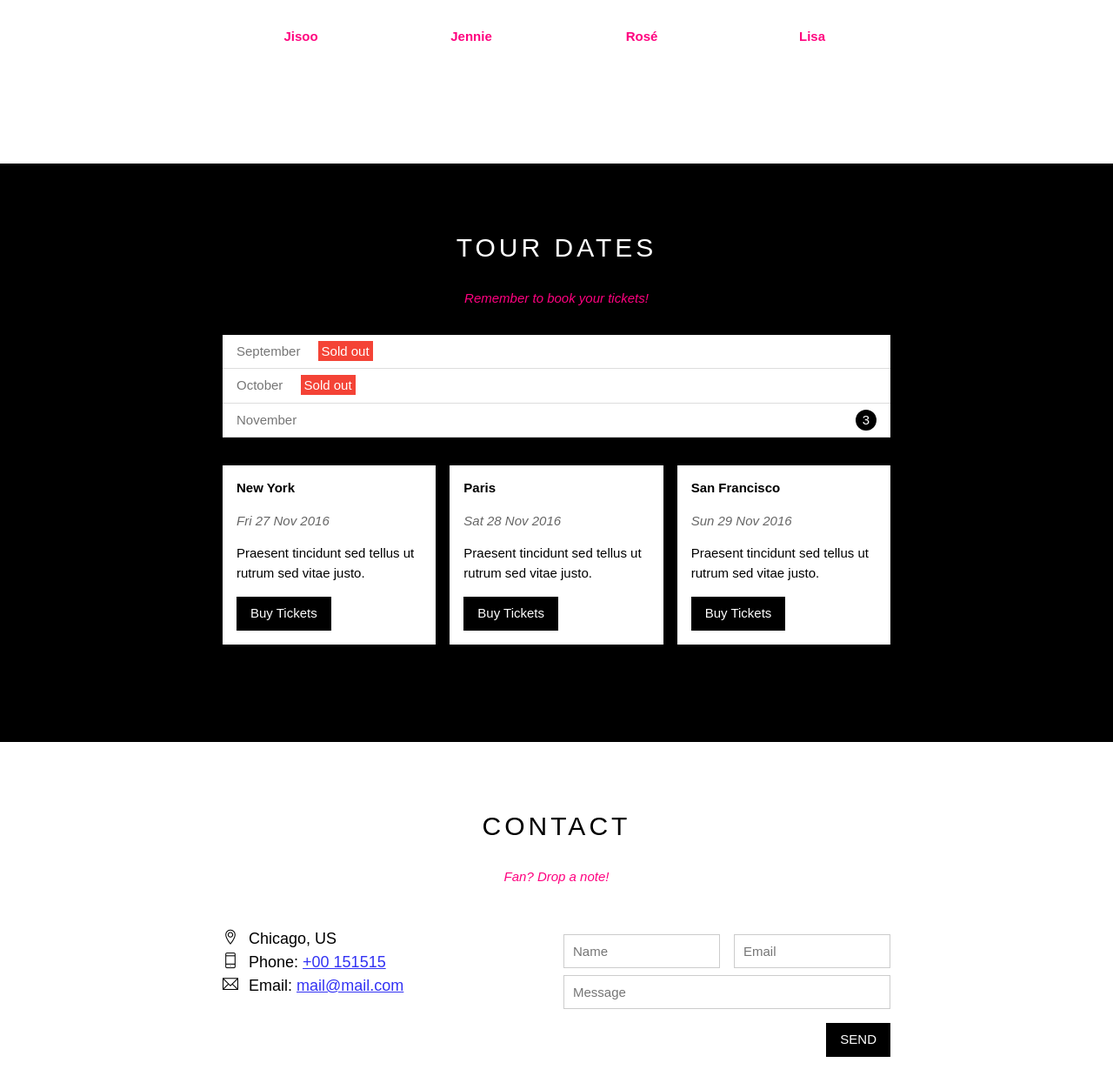
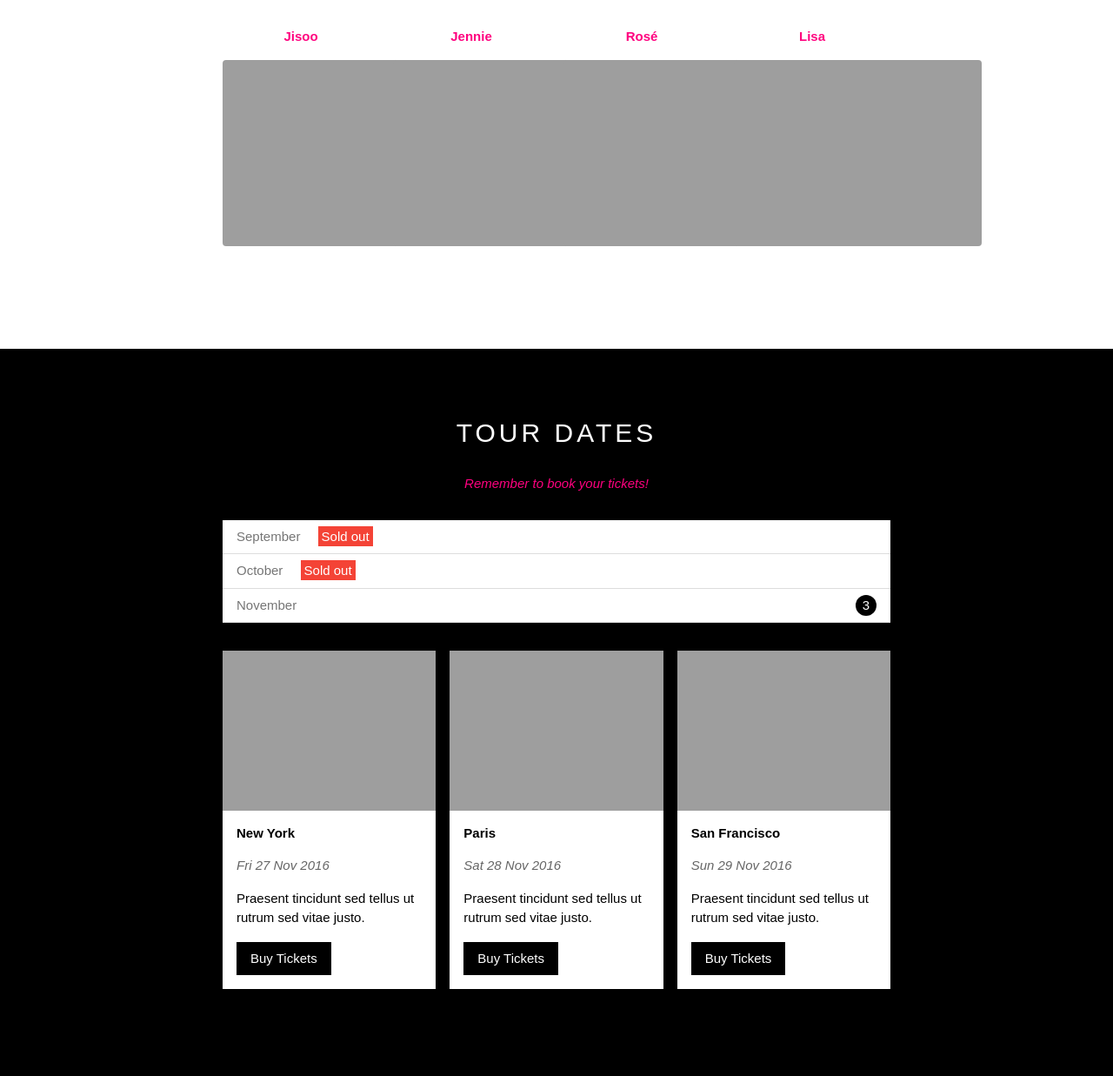
Before and after one commit to Bao-Tien/BlackPink-band, a plain HTML site: page index.html in a window 1280 px wide. Shown: the part 1043-2280 px from the top of the page at 87% size. Drawn offline with Linux system fonts and the light colour scheme; the site is published under a folder, as on GitHub Pages, so addresses that start at the root find nothing.

Commit message:
fix error of path image

```diff
--- a/assets/css/style.css
+++ b/assets/css/style.css
@@ -166,7 +166,7 @@ html {
 #slider {
     margin-top: 46px;
     padding-top: 50%;
-    background: url('/assets/image/sliders/slide.jpg') top center / cover no-repeat;
+    background: url('../image/sliders/slide.jpg') top center / cover no-repeat;
     position: relative;
     /* opacity: 0.9; */
 }
--- a/index.html
+++ b/index.html
@@ -7,7 +7,7 @@
     <link rel="stylesheet" href="./assets/css/style.css">
     <link rel="stylesheet" href="./assets/css/responsive.css">
     <link rel="stylesheet" href="./assets/fonts/themify-icons/themify-icons.css">
-    <link rel="icon" type="image/x-icon" href="/assets/image/logo/blackpink.webp">
+    <link rel="icon" type="image/x-icon" href="./assets/image/logo/blackpink.webp">
     <title>Blackpink</title>
 </head>
 <body>
@@ -73,25 +73,25 @@
                             <div class="member-name">
                                 Jisoo
                             </div>
-                            <img src="/assets/image/members/jiso2.jpg" alt="" class="member-image">
+                            <img src="./assets/image/members/jiso2.jpg" alt="" class="member-image">
                         </div>
                         <div class="member-item text-center col col-four s-col-full">
                             <div class="member-name">
                                 Jennie
                             </div>
-                            <img src="/assets/image/members/jennie2.jpg" alt="" class="member-image">
+                            <img src="./assets/image/members/jennie2.jpg" alt="" class="member-image">
                         </div>
                         <div class="member-item text-center col col-four s-col-full">
                             <div class="member-name">
                                 Rosé
                             </div>
-                            <img src="/assets/image/members/rose5.jpg" alt="" class="member-image">
+                            <img src="./assets/image/members/rose5.jpg" alt="" class="member-image">
                         </div>
                         <div class="member-item text-center col col-four s-col-full">
                             <div class="member-name">
                                 Lisa
                             </div>
-                            <img src="/assets/image/members/lisa4.jpg" alt="" class="member-image">
+                            <img src="./assets/image/members/lisa4.jpg" alt="" class="member-image">
                         </div>
                     </div>
                 </div>
@@ -115,7 +115,7 @@
                     <!-- Places -->
                     <div class=" row places-list ">
                         <div class="place-item col col-thir s-col-full  mt-16">
-                            <img src="/assets/image/places/newyork.jpg" alt="" class="place-image">
+                            <img src="./assets/image/places/newyork.jpg" alt="" class="place-image">
                             <div class="place-body">
                                 <h3 class="place-heading">New York</h3>
                                 <p class="place-time">Fri 27 Nov 2016</p>
@@ -124,7 +124,7 @@
                             </div>
                         </div>
                         <div class="place-item col col-thir s-col-full mt-16">
-                            <img src="/assets/image/places/paris.jpg" alt="" class="place-image">
+                            <img src="./assets/image/places/paris.jpg" alt="" class="place-image">
                             <div class="place-body">
                                 <h3 class="place-heading">Paris</h3>
                                 <p class="place-time">Sat 28 Nov 2016</p>
@@ -133,7 +133,7 @@
                             </div>
                         </div>
                         <div class="place-item col col-thir s-col-full mt-16">
-                            <img src="/assets/image/places/sanfran.jpg" alt="" class="place-image">
+                            <img src="./assets/image/places/sanfran.jpg" alt="" class="place-image">
                             <div class="place-body">
                                 <h3 class="place-heading">San Francisco</h3>
                                 <p class="place-time">Sun 29 Nov 2016</p>
@@ -181,7 +181,7 @@
             </div>
             <!-- Map -->
             <div class="contact-map">
-                <img src="/assets/image/map/map.jpg" alt="" >
+                <img src="./assets/image/map/map.jpg" alt="" >
             </div>
         </div>
         <!-- End content -->
```
